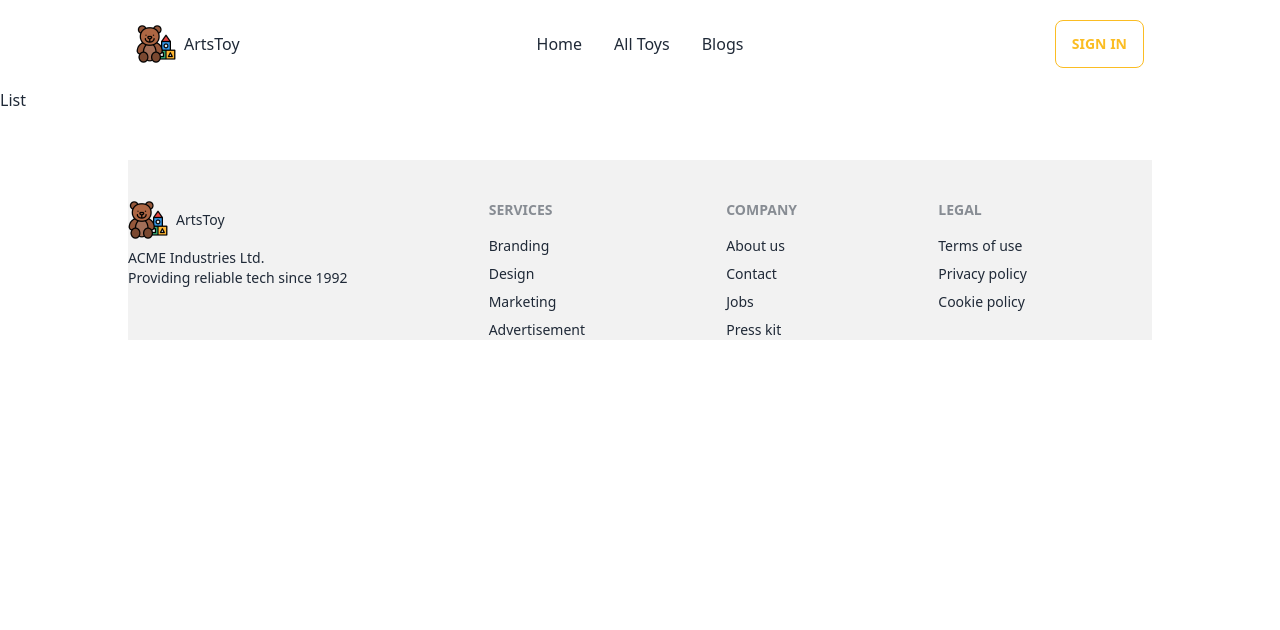
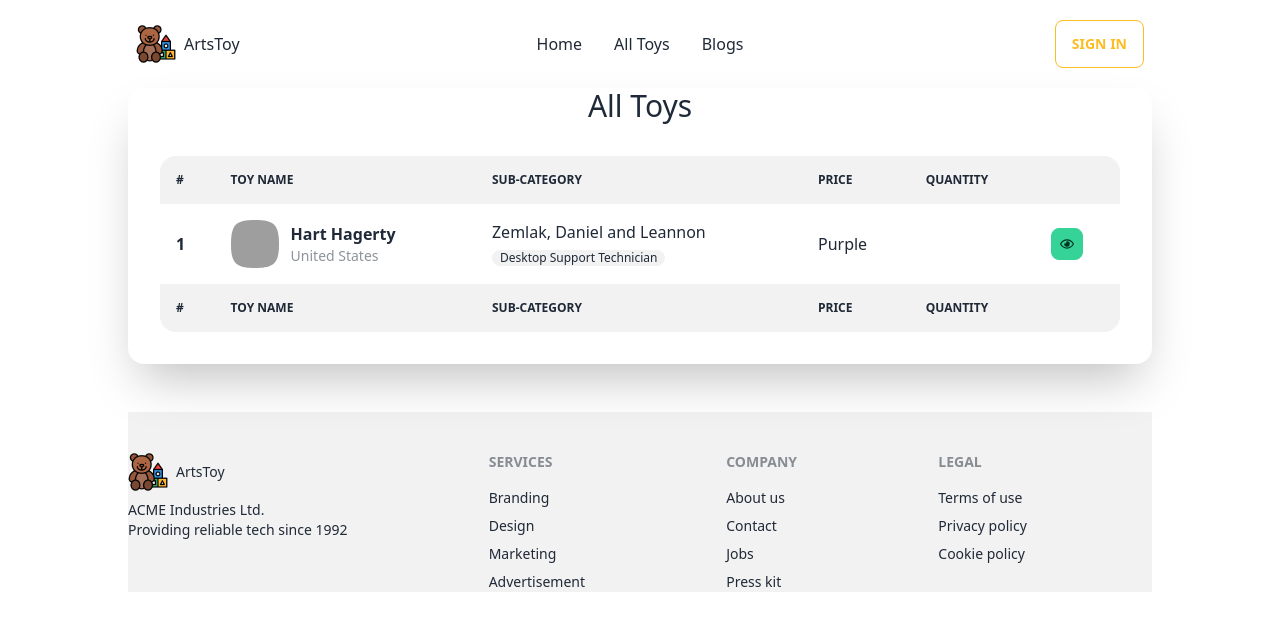
Before and after one commit to minjucse/toy-marketplace-client-side, a React (Vite) app: page /product-list in a window 1280 px wide. Shown: the top 630 px of the page. Built offline with nearby package versions, Linux system fonts and the light colour scheme; no server answers; grey boxes are pictures that could not be loaded.

Commit message:
All product page design

```diff
--- a/src/Pages/Products/Product/List.jsx
+++ b/src/Pages/Products/Product/List.jsx
@@ -1,8 +1,91 @@
 import React from 'react'
+
+import { FaRegEye } from 'react-icons/fa';
 
 const List = () => {
   return (
-    <div>List</div>
+    <div>
+      <div className='card  w-[80%] mx-auto shadow-2xl bg-base-100'>
+        <h2 className='text-center text-3xl'>All Toys </h2>
+
+        <div className="card-body">
+          <div className="overflow-x-auto w-full">
+            <table className="table w-full">
+              {/* head */}
+              <thead>
+                <tr>
+                  <th>
+                    <label>
+                      #
+                    </label>
+                  </th>
+                  <th>Toy Name</th>
+                  <th>Sub-category</th>
+                  <th>Price</th>
+                  <th>Quantity</th>
+                  <th></th>
+                </tr>
+              </thead>
+              <tbody>
+                {/* row 1 */}
+                <tr>
+                  <th>
+                    <label>
+                      1
+                    </label>
+                  </th>
+                  <td>
+                    <div className="flex items-center space-x-3">
+                      <div className="avatar">
+                        <div className="mask mask-squircle w-12 h-12">
+                          <img src="/tailwind-css-component-profile-2@56w.png" alt="Avatar Tailwind CSS Component" />
+                        </div>
+                      </div>
+                      <div>
+                        <div className="font-bold">Hart Hagerty</div>
+                        <div className="text-sm opacity-50">United States</div>
+                      </div>
+                    </div>
+                  </td>
+                  <td>
+                    Zemlak, Daniel and Leannon
+                    <br />
+                    <span className="badge badge-ghost badge-sm">Desktop Support Technician</span>
+                  </td>
+                  <td>Purple</td>
+                  <th>
+
+                  </th>
+                  <th>
+                    <button className="btn btn-square  btn-success btn-sm">
+                      <FaRegEye></FaRegEye>
+                    </button>
+
+                  </th>
+                </tr>
+
+              </tbody>
+              {/* foot */}
+              <tfoot>
+                <tr>
+                  <th>
+                    <label>
+                      #
+                    </label>
+                  </th>
+                  <th>Toy Name</th>
+                  <th>Sub-category</th>
+                  <th>Price</th>
+                  <th>Quantity</th>
+                  <th></th>
+                </tr>
+              </tfoot>
+
+            </table>
+          </div>
+        </div>
+      </div>
+    </div>
   )
 }
 
--- a/src/Pages/Products/Product/UserWiseProduct.jsx
+++ b/src/Pages/Products/Product/UserWiseProduct.jsx
@@ -1,8 +1,16 @@
 import React from 'react'
+import { FaRegEye } from 'react-icons/fa';
+import { FiEdit } from 'react-icons/fi';
+import { FaTimesCircle } from 'react-icons/fa';
 
 const UserWiseProduct = () => {
   return (
     <div>
+      <div className='card  w-[80%] mx-auto shadow-2xl bg-base-100'>
+        <h2 className='text-center text-3xl'>All Toys </h2>
+
+
+      </div>
 
     </div>
   )
```
